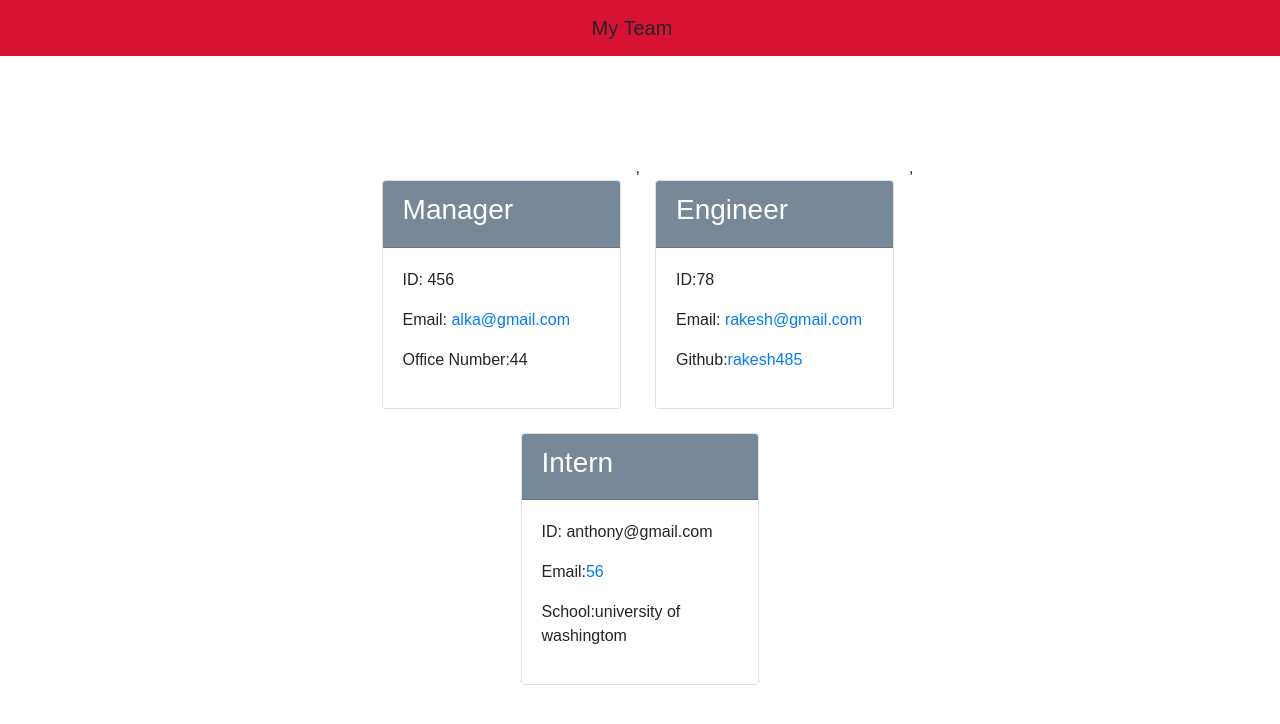
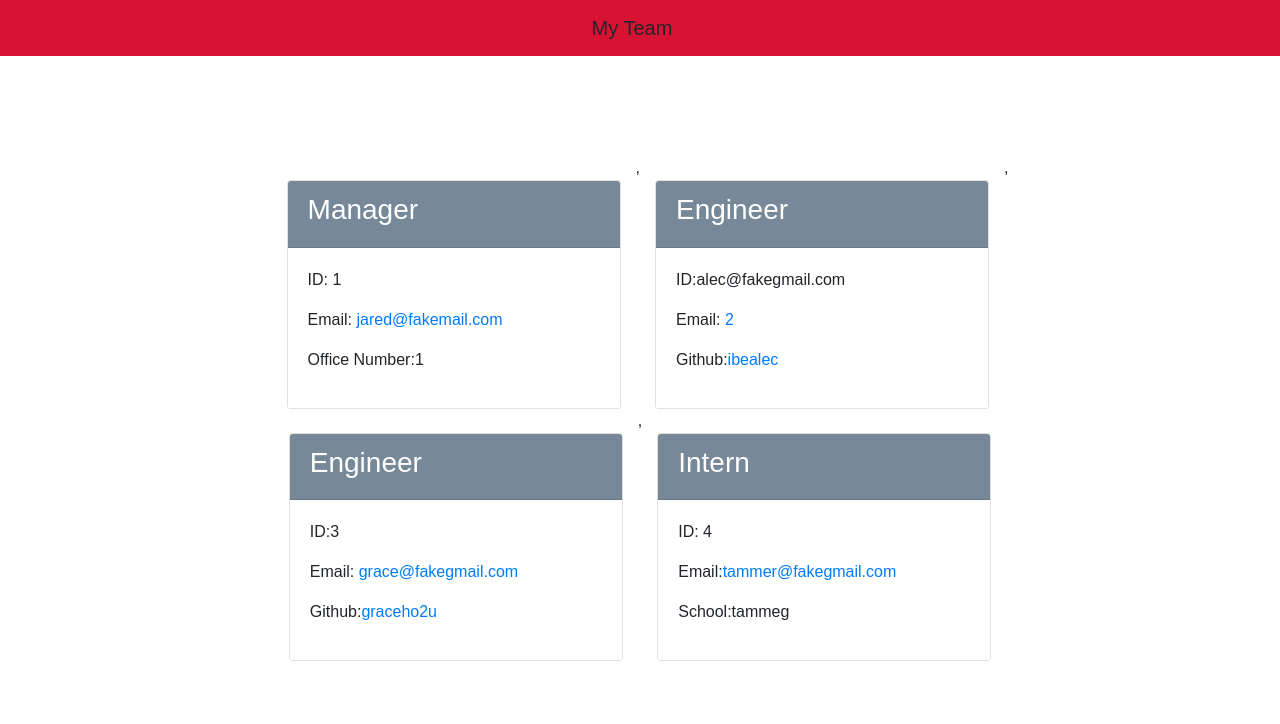
Before and after one commit to alka485/Team-profile-generator, a website: page dist/index.html in a window 1280 px wide. Drawn offline with nearby package versions, Linux system fonts and the light colour scheme.

```diff
--- a/dist/index.html
+++ b/dist/index.html
@@ -30,9 +30,9 @@
       </div>
 
       <div class="card-body">
-          <p class="id">ID: 456 </p>
-          <p class="email">Email: <a href="mailto:alka@gmail.com">alka@gmail.com</a></p>
-          <p class="office">Office Number:44 </p>
+          <p class="id">ID: 1 </p>
+          <p class="email">Email: <a href="mailto:jared@fakemail.com">jared@fakemail.com</a></p>
+          <p class="office">Office Number:1 </p>
       </div>
 
   </div>
@@ -46,9 +46,25 @@
       </div>
 
       <div class="card-body">
-          <p class="id">ID:78 </p>
-          <p class="email">Email: <a href="mailto:rakesh@gmail.com">rakesh@gmail.com</a></p>
-          <p class="github">Github:<a href="rakesh485">rakesh485</a></p>
+          <p class="id">ID:alec@fakegmail.com </p>
+          <p class="email">Email: <a href="mailto:2">2</a></p>
+          <p class="github">Github:<a href="ibealec">ibealec</a></p>
+      </div>
+
+  </div>
+</div>   ,
+
+        <div class="col-4 mt-4">
+  <div class="card h-100">
+      <div class="card-header">
+          <h3>Engineer</h3>
+          <h4></h4><i class="material-icons"></i>
+      </div>
+
+      <div class="card-body">
+          <p class="id">ID:3 </p>
+          <p class="email">Email: <a href="mailto:grace@fakegmail.com">grace@fakegmail.com</a></p>
+          <p class="github">Github:<a href="graceho2u">graceho2u</a></p>
       </div>
 
   </div>
@@ -61,9 +77,9 @@
       </div>
 
       <div class="card-body">
-          <p class="id">ID: anthony@gmail.com </p>
-          <p class="email">Email:<a href="mailto:56">56</a></p>
-          <p class="school">School:university of washingtom </p>
+          <p class="id">ID: 4 </p>
+          <p class="email">Email:<a href="mailto:tammer@fakegmail.com">tammer@fakegmail.com</a></p>
+          <p class="school">School:tammeg </p>
       </div>
 </div>
 </div>
```
Also changed, not shown: README.md.
